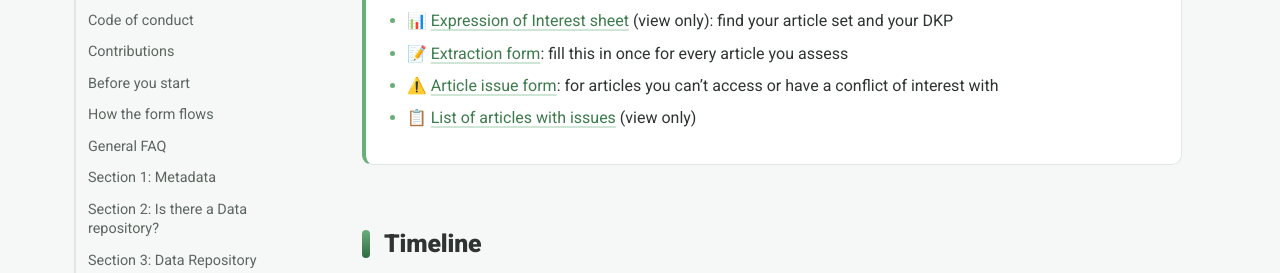
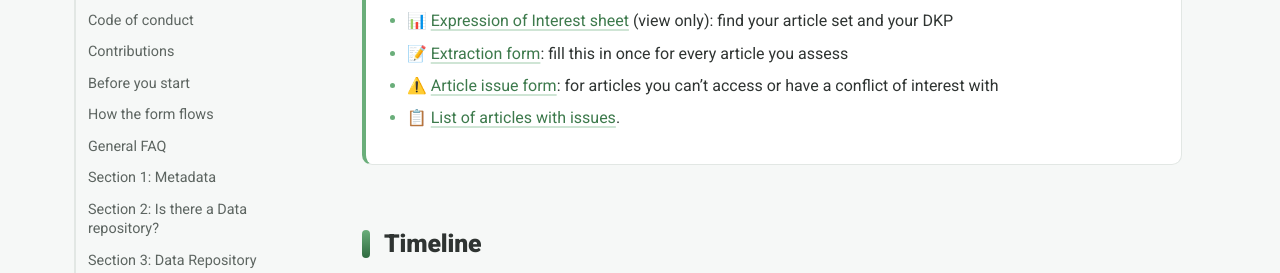
Before and after one commit to EIvimeyCook/Data-Code_Society, a Jekyll site: the page built from FAQ.md, in a window 1280 px wide and 900 px high, scrolled down 1127 px. Shown: the part 152-425 px from the top of the window. Built offline with Jekyll 4.4.1, drawn with Linux system fonts in a browser that asks for light colours; our own code applies the rules of GitHub Pages for plain Markdown files.

Commit message:
Fix link formatting in FAQ.md
Updated link format for the list of articles with issues.

```diff
--- a/FAQ.md
+++ b/FAQ.md
@@ -23,7 +23,7 @@ If you have any problems, check this FAQ first, then message one of the organise
 > - 📊 [Expression of Interest sheet](https://docs.google.com/spreadsheets/d/1_Uxsps8yqHjhKl4gGOsFU5jT48kyc-Arl57u_1bD2pU/edit?usp=sharing) (view only): find your article set and your DKP
 > - 📝 [Extraction form](https://forms.gle/PnGqVbRk6bJ8Er1B8): fill this in once for every article you assess
 > - ⚠️ [Article issue form](https://forms.gle/LnqXYE43wCtrMsGL9): for articles you can't access or have a conflict of interest with
-> - 📋 [List of articles with issues](https://docs.google.com/spreadsheets/d/11mONSJrb2C07NeqF1wBJxODaC4iV5HBYaD2DRpMVZA4/edit?usp=sharing) (view only)
+> - 📋 [List of articles with issues](https://docs.google.com/spreadsheets/d/11mONSJrb2C07NeqF1wBJxODaC4iV5HBYaD2DRpMVZA4/edit?usp=sharing).
 
 ---
 
```
